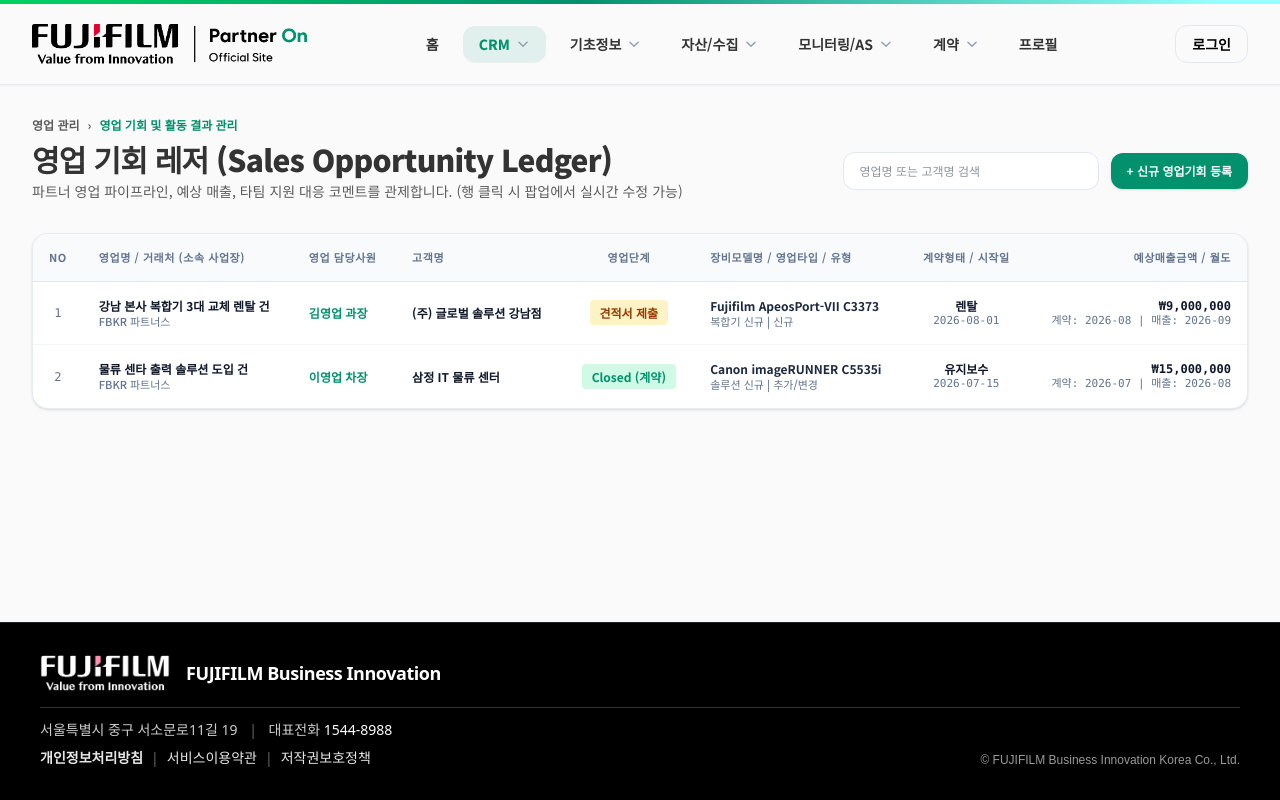
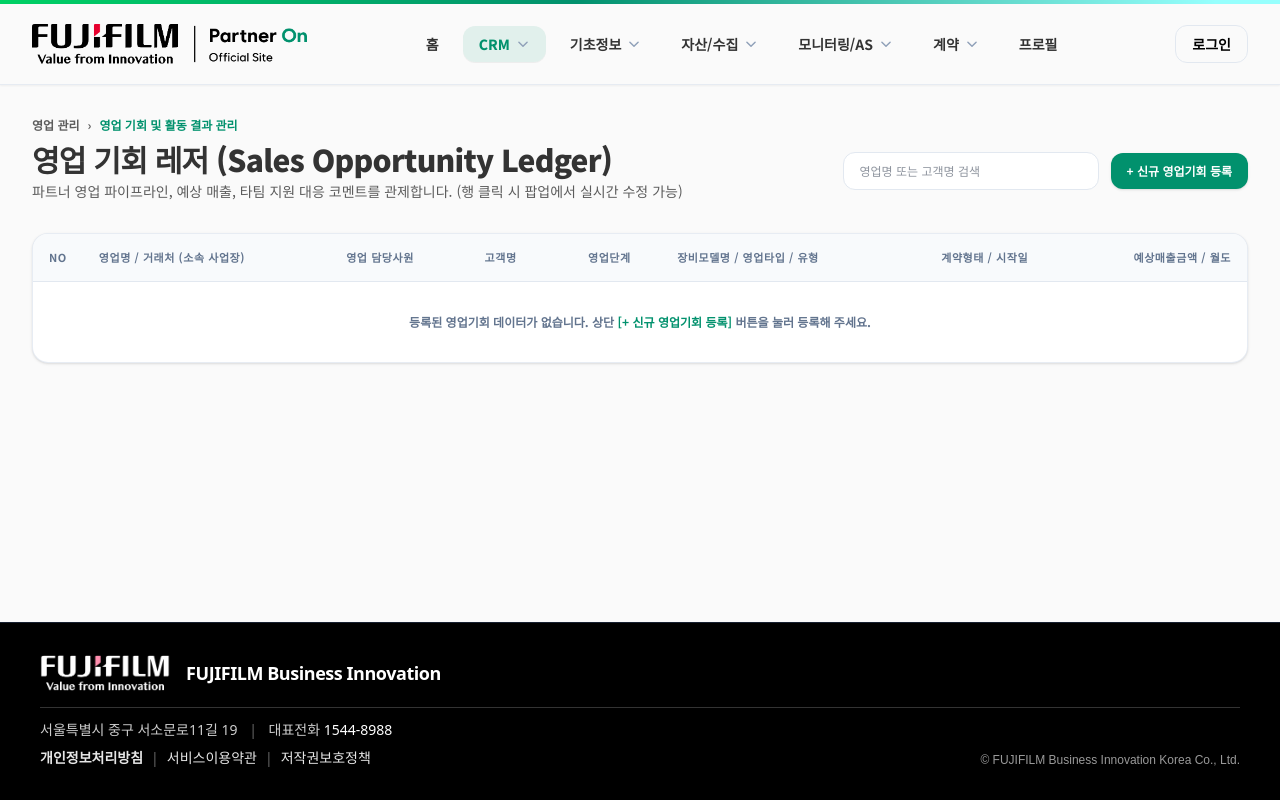
Before and after one commit to FBKRRPA/partner-on, a Next.js app in the folder frontend/: page /crm/sales in a window 1280 px wide. Built offline with nearby package versions, Linux system fonts and the light colour scheme; what @fingerprintjs/fingerprintjs would draw is missing.

Commit message:
refactor: remove all hardcoded sample data across 6 modules and integrate B2B empty state TR UI

```diff
--- a/frontend/app/crm/customers/page.tsx
+++ b/frontend/app/crm/customers/page.tsx
@@ -47,67 +47,7 @@
   // Editable Form inside Detail Modal
   const [editFormData, setEditFormData] = useState<CustomerFullDto | null>(null);
 
-  // Sample Customers Data (Consistent with Contracts Page Standard)
-  const [customers, setCustomers] = useState<CustomerFullDto[]>([
-    {
-      id: 1,
-      partner_company: "FBKR 파트너스",
-      partner_employee: "김영업 과장",
-      name: "(주) 글로벌 솔루션 강남점",
-      office_type: "일반 사무실",
-      location_base: "서울 강남구",
-      contract_status: "미계약 고객",
-      biz_no: "105-87-33120",
-      grade: "A",
-      company_scale: "31-50",
-      contact1: {
-        name: "정수진",
-        department: "IT/전산",
-        email: "sj.jung@globalsol.co.kr",
-        phone: "010-5555-8888",
-        position: "과장",
-        note: "주 담당자, 복합기 도입 최종검토",
-      },
-      contact2: {
-        name: "박민철",
-        department: "총무",
-        email: "mc.park@globalsol.co.kr",
-        phone: "010-1111-2222",
-        position: "팀장",
-        note: "결재권자",
-      },
-      contact3: {
-        name: "이수민",
-        department: "구매",
-        email: "sm.lee@globalsol.co.kr",
-        phone: "010-3333-4444",
-        position: "대리",
-        note: "계약서 실무",
-      },
-    },
-    {
-      id: 2,
-      partner_company: "FBKR 파트너스",
-      partner_employee: "이영업 차장",
-      name: "삼정 IT 물류 센터",
-      office_type: "창고",
-      location_base: "경기 이천시",
-      contract_status: "계약 고객",
-      biz_no: "211-86-99102",
-      grade: "B",
-      company_scale: "51-100",
-      contact1: {
-        name: "박민수",
-        department: "물류",
-        email: "ms.park@samjung.com",
-        phone: "010-9876-5432",
-        position: "대리",
-        note: "현장 관리자",
-      },
-      contact2: { name: "", department: "기타", email: "", phone: "", position: "", note: "" },
-      contact3: { name: "", department: "기타", email: "", phone: "", position: "", note: "" },
-    },
-  ]);
+  const [customers, setCustomers] = useState<CustomerFullDto[]>([]);
 
   // New Creation Modal Form State
   const [formData, setFormData] = useState<Omit<CustomerFullDto, "id">>({
@@ -292,7 +232,14 @@
                 </tr>
               </thead>
               <tbody className="divide-y divide-slate-100">
-                {filteredCustomers.map((c) => (
+                {filteredCustomers.length === 0 ? (
+                  <tr>
+                    <td colSpan={8} className="p-8 text-center text-slate-500 font-semibold text-xs">
+                      등록된 고객사 데이터가 없습니다. 상단 <strong className="text-[#01916D] font-bold">[+ 신규 고객사 등록]</strong> 버튼을 눌러 등록해 주세요.
+                    </td>
+                  </tr>
+                ) : (
+                  filteredCustomers.map((c) => (
                     <tr
                       key={c.id}
                       onClick={() => handleRowClick(c)}
@@ -333,7 +280,8 @@
                         </div>
                       </td>
                     </tr>
-                ))}
+                  ))
+                )}
               </tbody>
             </table>
           </div>
--- a/frontend/app/crm/sales/page.tsx
+++ b/frontend/app/crm/sales/page.tsx
@@ -49,49 +49,7 @@
     "ABC 상사 (본사)",
   ];
 
-  // Sample Sales Opportunities Data (Consistent with Contracts Page Standard)
-  const [opportunities, setOpportunities] = useState<SalesOpportunityDto[]>([
-    {
-      id: 1,
-      customer_name: "(주) 글로벌 솔루션 강남점",
-      opportunity_name: "강남 본사 복합기 3대 교체 렌탈 건",
-      workspace_name: "FBKR 파트너스",
-      sales_employee: "김영업 과장",
-      sales_stage: "견적서 제출",
-      device_model: "Fujifilm ApeosPort-VII C3373",
-      deal_type: "복합기 신규",
-      deal_category: "신규",
-      start_date: "2026-08-01",
-      contract_type: "렌탈",
-      expected_sales: 9000000,
-      expected_contract_month: "2026-08",
-      expected_sales_month: "2026-09",
-      note: "타사 단가 대비 5% 할인 제안, 최종 임원 결재 대기",
-      team_support: "예",
-      support_method: "방문",
-      support_comment: "SE 팀과 함께 기술 데모 시연 완료",
-    },
-    {
-      id: 2,
-      customer_name: "삼정 IT 물류 센터",
-      opportunity_name: "물류 센타 출력 솔루션 도입 건",
-      workspace_name: "FBKR 파트너스",
-      sales_employee: "이영업 차장",
-      sales_stage: "Closed",
-      device_model: "Canon imageRUNNER C5535i",
-      deal_type: "솔루션 신규",
-      deal_category: "추가/변경",
-      start_date: "2026-07-15",
-      contract_type: "유지보수",
-      expected_sales: 15000000,
-      expected_contract_month: "2026-07",
-      expected_sales_month: "2026-08",
-      note: "수집기 에이전트 연동 성공",
-      team_support: "아니요",
-      support_method: "전화",
-      support_comment: "단독 진행 완료",
-    },
-  ]);
+  const [opportunities, setOpportunities] = useState<SalesOpportunityDto[]>([]);
 
   // Modal Form State (Session Auto-Bound)
   const [formData, setFormData] = useState<Omit<SalesOpportunityDto, "id">>({
@@ -293,7 +251,14 @@
                 </tr>
               </thead>
               <tbody className="divide-y divide-slate-100">
-                {filteredOpportunities.map((o) => (
+                {filteredOpportunities.length === 0 ? (
+                  <tr>
+                    <td colSpan={8} className="p-8 text-center text-slate-500 font-semibold text-xs">
+                      등록된 영업기회 데이터가 없습니다. 상단 <strong className="text-[#01916D] font-bold">[+ 신규 영업기회 등록]</strong> 버튼을 눌러 등록해 주세요.
+                    </td>
+                  </tr>
+                ) : (
+                  filteredOpportunities.map((o) => (
                     <tr
                       key={o.id}
                       onClick={() => handleRowClick(o)}
@@ -324,7 +289,8 @@
                         </div>
                       </td>
                     </tr>
-                ))}
+                  ))
+                )}
               </tbody>
             </table>
           </div>
--- a/frontend/app/dashboard/page.tsx
+++ b/frontend/app/dashboard/page.tsx
@@ -127,36 +127,9 @@
                 </tr>
               </thead>
               <tbody className="divide-y divide-slate-100">
-                <tr className="hover:bg-slate-50/80 transition-colors">
-                  <td className="py-3.5 px-4 font-mono font-bold text-[#01916D]">FX-9988102</td>
-                  <td className="py-3.5 px-4 font-bold text-slate-800">(주) 글로벌 솔루션 강남점</td>
-                  <td className="py-3.5 px-4 font-semibold text-slate-700">Fujifilm ApeosPort-VII C3373</td>
-                  <td className="py-3.5 px-4 font-mono text-slate-600 text-xs">192.168.1.105</td>
-                  <td className="py-3.5 px-4 font-mono text-right font-bold text-slate-800">12,450 매</td>
-                  <td className="py-3.5 px-4 font-mono text-right font-bold text-slate-800">84,120 매</td>
-                  <td className="py-3.5 px-4 text-center">
-                    <div className="flex items-center justify-center gap-1.5">
-                      <span className="px-2 py-0.5 bg-emerald-100 text-[#01916D] font-bold rounded-lg text-xs">K: 80%</span>
-                      <span className="px-2 py-0.5 bg-emerald-100 text-[#01916D] font-bold rounded-lg text-xs">C: 65%</span>
-                      <span className="px-2 py-0.5 bg-emerald-100 text-[#01916D] font-bold rounded-lg text-xs">M: 70%</span>
-                      <span className="px-2 py-0.5 bg-emerald-100 text-[#01916D] font-bold rounded-lg text-xs">Y: 90%</span>
-                    </div>
-                  </td>
-                </tr>
-                <tr className="hover:bg-slate-50/80 transition-colors">
-                  <td className="py-3.5 px-4 font-mono font-bold text-[#01916D]">CN-7738210</td>
-                  <td className="py-3.5 px-4 font-bold text-slate-800">삼정 IT 물류 센터</td>
-                  <td className="py-3.5 px-4 font-semibold text-slate-700">Canon imageRUNNER C5535i</td>
-                  <td className="py-3.5 px-4 font-mono text-slate-600 text-xs">192.168.10.40</td>
-                  <td className="py-3.5 px-4 font-mono text-right font-bold text-slate-800">45,100 매</td>
-                  <td className="py-3.5 px-4 font-mono text-right font-bold text-slate-800">142,800 매</td>
-                  <td className="py-3.5 px-4 text-center">
-                    <div className="flex items-center justify-center gap-1.5">
-                      <span className="px-2 py-0.5 bg-rose-100 text-[#E01E35] font-bold rounded-lg text-xs">K: 8% (경고)</span>
-                      <span className="px-2 py-0.5 bg-emerald-100 text-[#01916D] font-bold rounded-lg text-xs">C: 40%</span>
-                      <span className="px-2 py-0.5 bg-emerald-100 text-[#01916D] font-bold rounded-lg text-xs">M: 50%</span>
-                      <span className="px-2 py-0.5 bg-emerald-100 text-[#01916D] font-bold rounded-lg text-xs">Y: 35%</span>
-                    </div>
+                <tr>
+                  <td colSpan={7} className="py-8 text-center text-slate-500 font-semibold text-xs">
+                    현재 실시간 장비 관제 데이터 수집 대기 중입니다. 현장에 설치된 Agent 수집기 실행 시 실시간 관제 현황이 자동 업데이트됩니다.
                   </td>
                 </tr>
               </tbody>
--- a/frontend/app/operations/assets/collectors/page.tsx
+++ b/frontend/app/operations/assets/collectors/page.tsx
@@ -17,28 +17,7 @@
 
 export default function CollectorsPage() {
   const [accessToken, setAccessToken] = useState("");
-  const [collectors, setCollectors] = useState<CollectorDto[]>([
-    {
-      id: 1,
-      auth_code: "AST-88A9F2",
-      name: "서울 본사 1층 수집기",
-      customer_name: "(주) 글로벌 솔루션 강남점",
-      ip_range: "192.168.1.1/24",
-      status: "ONLINE",
-      detected_count: 5,
-      last_scanned_at: "2026-08-10 14:30:00",
-    },
-    {
-      id: 2,
-      auth_code: "AST-[#01916D]",
-      name: "이천 물류 센타 수집기",
-      customer_name: "삼정 IT 물류 센터",
-      ip_range: "192.168.10.1/24",
-      status: "ONLINE",
-      detected_count: 12,
-      last_scanned_at: "2026-08-10 14:28:15",
-    },
-  ]);
+  const [collectors, setCollectors] = useState<CollectorDto[]>([]);
 
   const [isModalOpen, setIsModalOpen] = useState(false);
   const [newCodeModal, setNewCodeModal] = useState<{ code: string; customer: string } | null>(null);
@@ -119,7 +98,14 @@
                 </tr>
               </thead>
               <tbody className="divide-y divide-slate-100">
-                {collectors.map((c) => (
+                {collectors.length === 0 ? (
+                  <tr>
+                    <td colSpan={7} className="py-8 text-center text-slate-500 font-semibold text-xs">
+                      등록된 Agent 수집기가 없습니다. 상단 <strong className="text-[#01916D] font-bold">[+ 신규 수집기 발급]</strong> 버튼을 통해 생성해 주세요.
+                    </td>
+                  </tr>
+                ) : (
+                  collectors.map((c) => (
                     <tr key={c.id} className="hover:bg-slate-50/80 transition-colors">
                       <td className="py-3.5 px-4 font-mono font-bold text-[#01916D]">{c.auth_code}</td>
                       <td className="py-3.5 px-4 font-bold text-slate-800">{c.name}</td>
@@ -133,7 +119,8 @@
                       <td className="py-3.5 px-4 font-mono text-right font-bold text-slate-800">{c.detected_count} 대</td>
                       <td className="py-3.5 px-4 font-mono text-center text-xs text-slate-500">{c.last_scanned_at || "-"}</td>
                     </tr>
-                ))}
+                  ))
+                )}
               </tbody>
             </table>
           </div>
--- a/frontend/app/operations/basic/contracts/page.tsx
+++ b/frontend/app/operations/basic/contracts/page.tsx
@@ -51,45 +51,7 @@
     note: "정식 신규 렌탈 계약",
   });
 
-  const [contracts, setContracts] = useState<ContractItem[]>([
-    {
-      id: 1,
-      contract_no: "CNT-202608-01",
-      customer_name: "삼정 IT 물류 센터",
-      period_months: 24,
-      start_date: "2026-08-01",
-      end_date: "2028-07-31",
-      monthly_fee: 250000,
-      device_count: 2,
-      agent_status: "COLLECTING",
-      agent_code: "AST-99A1K2",
-      note: "물류 센터 2층 복합기 2대 렌탈 건",
-    },
-    {
-      id: 2,
-      contract_no: "CNT-202608-02",
-      customer_name: "ABC 상사 (본사)",
-      period_months: 36,
-      start_date: "2026-08-10",
-      end_date: "2029-08-09",
-      monthly_fee: 450000,
-      device_count: 4,
-      agent_status: "UNINSTALLED",
-      note: "본사 신규 복합기 4대 제안 성공 건",
-    },
-    {
-      id: 3,
-      contract_no: "CNT-202608-03",
-      customer_name: "(주) 글로벌 솔루션 강남점",
-      period_months: 36,
-      start_date: "2026-08-15",
-      end_date: "2029-08-14",
-      monthly_fee: 380000,
-      device_count: 3,
-      agent_status: "PENDING",
-      note: "강남 지사 출력 솔루션 포함 3대",
-    },
-  ]);
+  const [contracts, setContracts] = useState<ContractItem[]>([]);
 
   useEffect(() => {
     const token =
@@ -260,7 +222,14 @@
                 </tr>
               </thead>
               <tbody className="divide-y divide-slate-100">
-                {filteredContracts.map((c) => (
+                {filteredContracts.length === 0 ? (
+                  <tr>
+                    <td colSpan={8} className="p-8 text-center text-slate-500 font-semibold text-xs">
+                      등록된 계약 데이터가 없습니다. 상단 <strong className="text-[#01916D] font-bold">[+ 신규 계약 등록]</strong> 버튼을 눌러 수립해 주세요.
+                    </td>
+                  </tr>
+                ) : (
+                  filteredContracts.map((c) => (
                     <tr
                       key={c.id}
                       onClick={() => handleRowClick(c)}
@@ -287,7 +256,8 @@
                         </button>
                       </td>
                     </tr>
-                ))}
+                  ))
+                )}
               </tbody>
             </table>
           </div>
```
Also changed, not shown: frontend/components/MemberManagement.tsx (+10 -2 lines), 2 other files (tests, documents, lock files or other folders). Lines whose indentation alone changed are shown as unchanged.
